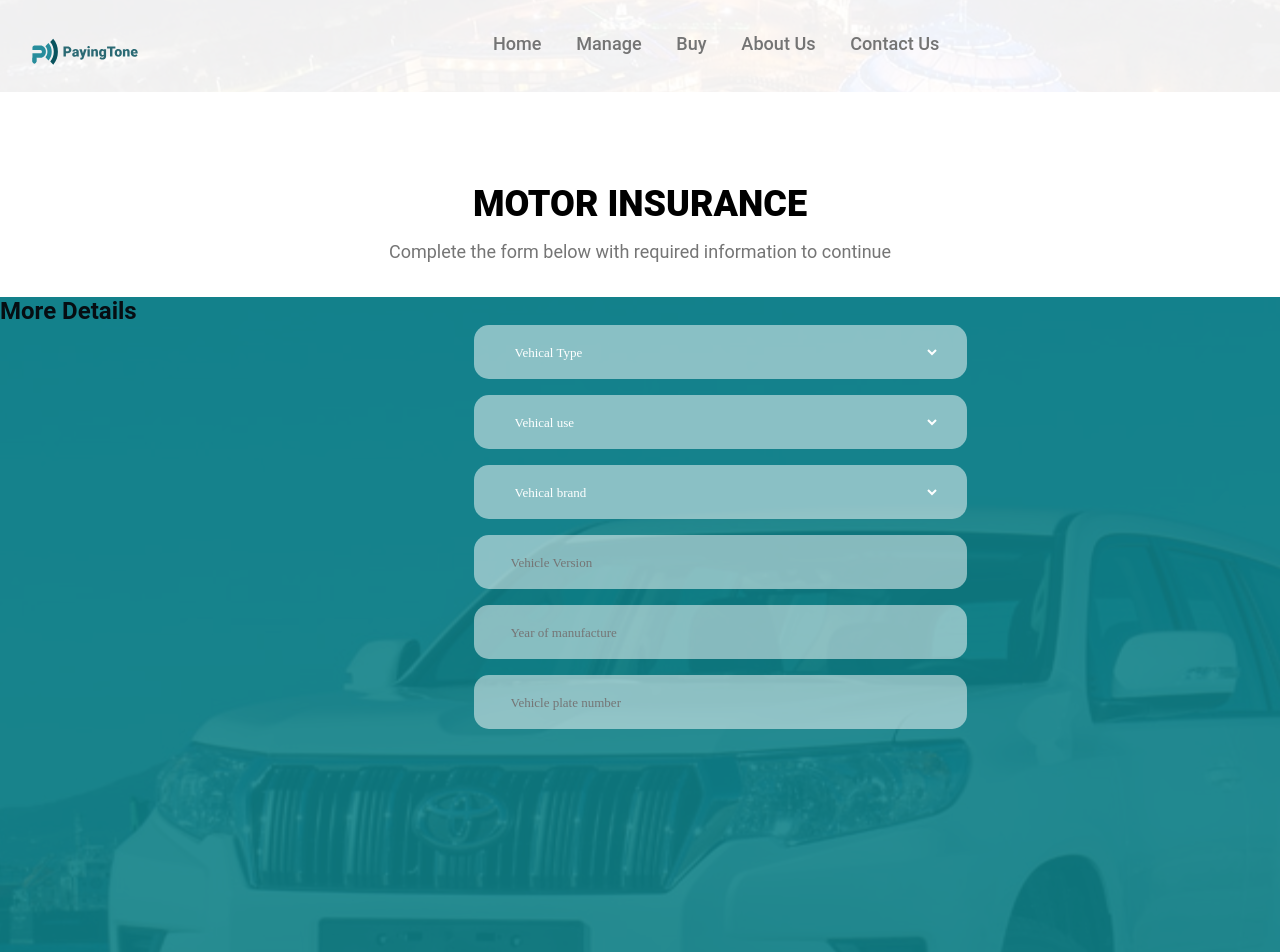
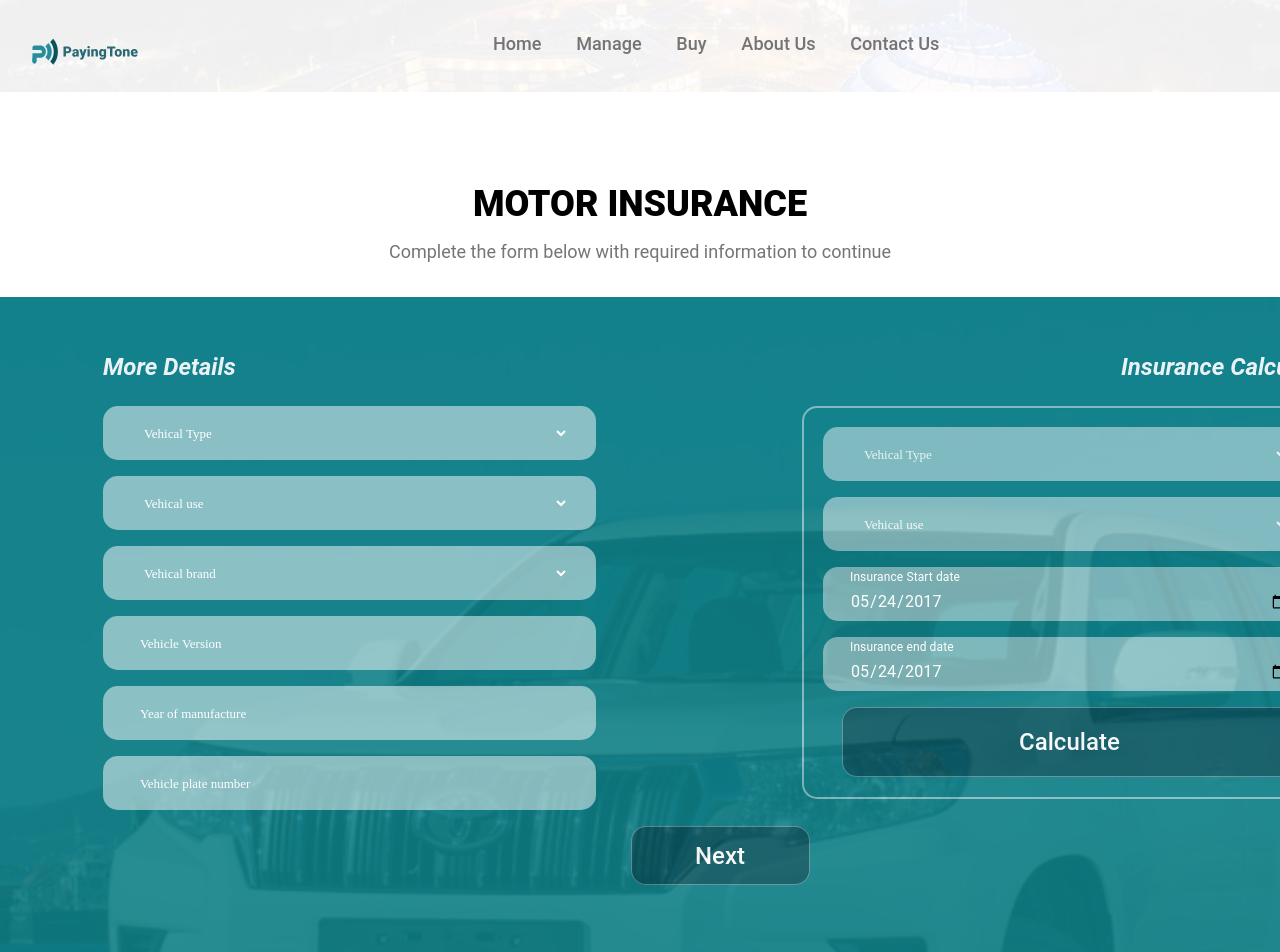
Before and after one commit to mic7x4/payingtone, a React (Create React App) app: page /motorinsurance in a window 1280 px wide. Shown: the top 952 px of the page. Built offline with nearby package versions, Linux system fonts and the light colour scheme.

Commit message:
motor insurance

```diff
--- a/package.json
+++ b/package.json
@@ -3,15 +3,21 @@
   "version": "0.1.0",
   "private": true,
   "dependencies": {
+    "@date-io/date-fns": "^2.11.0",
     "@heroicons/react": "^1.0.1",
     "@material-ui/core": "^4.12.1",
     "@material-ui/icons": "^4.11.2",
+    "@material-ui/lab": "^4.0.0-alpha.60",
+    "@material-ui/pickers": "^3.3.10",
+    "@syncfusion/ej2-react-calendars": "^19.2.47",
     "@testing-library/jest-dom": "^5.11.4",
     "@testing-library/react": "^11.1.0",
     "@testing-library/user-event": "^12.1.10",
     "clsx": "^1.1.1",
     "gh-pages": "^3.2.3",
+    "material-ui-pickers": "^2.2.4",
     "react": "^17.0.2",
+    "react-datepicker": "^4.1.1",
     "react-dom": "^17.0.2",
     "react-router-dom": "^5.2.0",
     "react-scripts": "4.0.3",
--- a/src/components/views/MotorInsurance.css
+++ b/src/components/views/MotorInsurance.css
@@ -56,10 +56,90 @@
   margin: 0 auto;
   width: 100%;
 }
+
+.ins__flex {
+  display: flex;
+  justify-content: center;
+  align-items: center;
+}
+.details__container {
+  display: flex;
+  justify-content: space-around;
+}
+.left__side h2,
+.ins__rightside1 h2 {
+  color: #fff;
+  margin-bottom: 25px;
+  font-family: "Roboto";
+  font-style: italic;
+  font-weight: bold;
+  font-size: 24px;
+  line-height: 28px;
+}
+.insurance__next {
+  width: 179px;
+  height: 59px;
+  font-family: "Roboto";
+  font-style: normal;
+  font-weight: 500;
+  font-size: 24px;
+  line-height: 28px;
+  color: #ffffff;
+  background: rgba(9, 83, 94, 0.9);
+  border: 1px solid rgba(255, 255, 255, 0.35);
+  border-radius: 15px;
+  cursor: pointer;
+}
+.insurance__btn {
+  width: 455px;
+  height: 70px;
+  margin: 0 auto;
+}
+.calculate__btn {
+  background: rgba(9, 83, 94, 0.9);
+  border: 1px solid rgba(255, 255, 255, 0.35);
+  width: 100%;
+  height: 100%;
+  border-radius: 15px;
+  font-family: "Roboto";
+  font-weight: 500;
+  font-size: 24px;
+  line-height: 28px;
+
+  color: #ffffff;
+}
+.left__side,
+.ins__rightside1 {
+  margin-top: 56px;
+}
+.ins__rightside1 h2 {
+  text-align: right;
+}
 .form__group {
   background: rgba(255, 255, 255, 0.5);
   border-radius: 15px;
   z-index: 100;
+}
+.form__group ::placeholder,
+.MuiFormLabel-root {
+  color: #fff;
+}
+.MuiInput-underline:before,
+.MuiInput-underline:after {
+  border: none !important;
+}
+.MuiInputBase-root {
+  color: #fff !important;
+}
+.MuiFormLabel-root {
+  color: #fff !important;
+}
+
+.ins__rightside {
+  border: 2px solid rgba(255, 255, 255, 0.5);
+  box-sizing: border-box;
+  border-radius: 15px;
+  padding: 1.2rem;
 }
 .ins__control {
   outline: none;
--- a/src/components/views/MotorInsurance.jsx
+++ b/src/components/views/MotorInsurance.jsx
@@ -3,16 +3,17 @@ import {Link} from 'react-router-dom'
 import GreenLogo from '../../assets/images/greenlogo.svg'
 import './MotorInsurance.css'
 import Footer from '../Footer'
+import TextField from '@material-ui/core/TextField';
 
 function MotorInsurance() {
+
     return (
         <div className='hidden'>
             {/* Green Navbar */}
             <div className="motorimsurance__bg">
 
                 <div className="background__ins"></div>
-                <div className="container">
-
+                <div className="container ">
                 <span className='nav__holder'>
                     <div className="container">
                    <nav className="motorInsurance clean">
@@ -106,9 +107,51 @@ function MotorInsurance() {
                             </div>
                         </form>
                     </div>
-                    <div className='ins__rightside'>
+                    <div className='ins__rightside1'>
+                        <h2>Insurance Calculator</h2>
+                        <div className="ins__rightside">
+                        <div className='form__group'>
+                                <select name="vehical" id="" className='ins__control'>
+                                    <option className='ins__options'>Vehical Type</option>
+                                    <option className='ins__options'>Vehical Type</option>
+                                    <option className='ins__options'>Vehical Type</option>
+                                    <option className='ins__options'>Vehical Type</option>
+                                </select>
+                            </div>
+                             <div className='form__group'>
+                                <select name="vehical" id="" className='ins__control'>
+                                    <option className='ins__options'>Vehical use</option>
+                                    <option className='ins__options'>Vehical use</option>
+                                    <option className='ins__options'>Vehical use</option>
+                                    <option className='ins__options'>Vehical use</option>
+                                </select>
+                            </div>
 
+                             <div className='form__group'>
+                                 <TextField
+                                    label="Insurance Start date"
+                                    className='ins__control'
+                                    type="date"
+                                    defaultValue="2017-05-24"
+                                    style={{color:'#fff'}}
+                                 />
+                            </div>
+                             <div className='form__group'>
+                                 <TextField
+                                    label="Insurance end date"
+                                    className='ins__control'
+                                    type="date"
+                                    defaultValue="2017-05-24"
+                                 />
+                            </div>
+                            <div className="insurance__btn">
+                                <button className='calculate__btn'>Calculate</button>
+                            </div>
+                        </div>
                     </div>
+                </div>
+                <div className="ins__flex">
+                    <button className='insurance__next'>Next</button>
                 </div>
             </div>
         </section>
```
Also changed, not shown: 1 other file (tests, documents, lock files or other folders).
